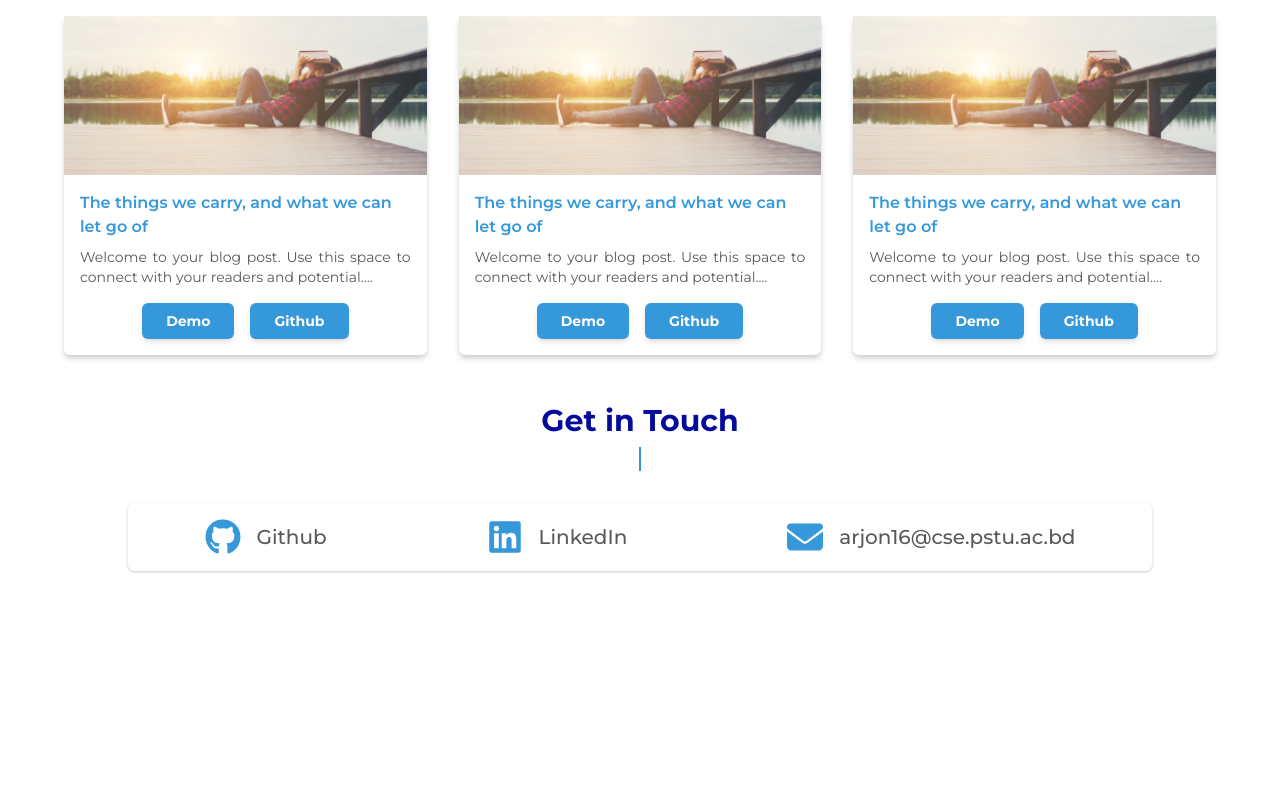
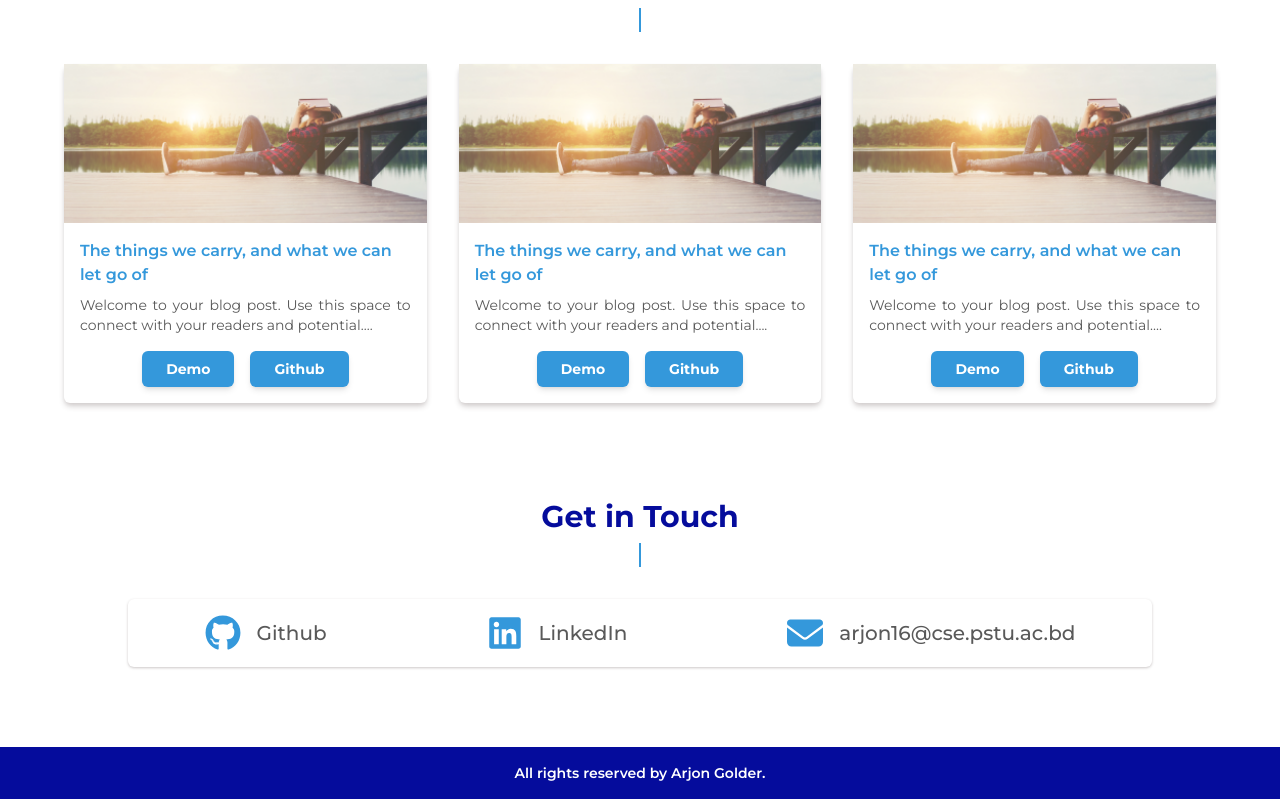
Before and after one commit to Fatiha26/client-Portfolio, a Next.js app: page / in a window 1280 px wide. Shown: the part 1697-2496 px from the top of the page. Before the commit the page ends 2300 px from the top, so only its background shows below. Built offline with nearby package versions, Linux system fonts and the light colour scheme.

Commit message:
footer section done

```diff
--- a/src/app/components/Contact.jsx
+++ b/src/app/components/Contact.jsx
@@ -5,7 +5,7 @@ import { FaGithub, FaLinkedin, FaEnvelope} from "react-icons/fa6";
 
 const Contact = () => {
   return (
-    <div id="project">
+    <div id="project" className="my-12">
       <h2 className="text-center text-3xl font-bold text-primary-600">
         Get in Touch
       </h2>
--- /dev/null
+++ b/src/app/components/Footer.jsx
@@ -0,0 +1,11 @@
+import React from 'react'
+
+const Footer = () => {
+  return (
+    <footer className='text-center font-semibold text-sm bg-primary-600 text-white py-4 mt-20'>
+        All rights reserved by Arjon Golder.
+    </footer>
+  )
+}
+
+export default Footer
--- a/src/app/components/Projects.jsx
+++ b/src/app/components/Projects.jsx
@@ -5,7 +5,7 @@ import Image from "next/image";
 
 const Projects = () => {
   return (
-    <div className="px-16 py-4" id="project">
+    <div className="px-16 py-4 my-12" id="project">
       <h2 className="text-center text-3xl font-bold text-primary-600">
         Recent Projects
       </h2>
--- a/src/app/layout.jsx
+++ b/src/app/layout.jsx
@@ -6,6 +6,7 @@ import Blogs from "./components/Blogs";
 import Projects from "./components/Projects";
 import Skills from "./components/Skills";
 import Contact from "./components/Contact";
+import Footer from "./components/Footer";
 
 const geistSans = localFont({
   src: "./fonts/GeistVF.woff",
@@ -37,6 +38,7 @@ export default function RootLayout({ children }) {
         <Skills />
         <Projects />
         <Contact />
+        <Footer />
       </body>
     </html>
   );
```
